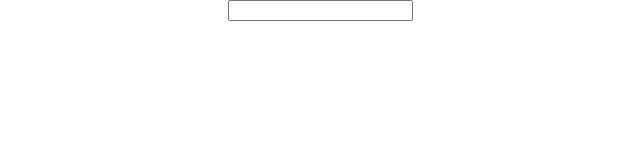
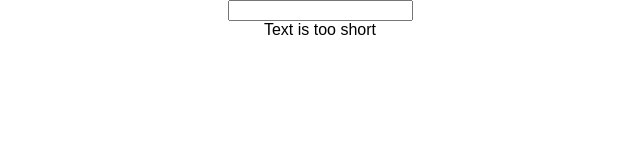
Before and after one commit to ChristianEscobar/lists-and-conditionals, a React (Create React App) app: page / in a window 1280 px wide. Shown: the top 160 px of the page, without its empty margins (320-960 px from the left). Built offline with nearby package versions, Linux system fonts and the light colour scheme.

Commit message:
event handlers and conditional rendering

```diff
--- a/src/App.js
+++ b/src/App.js
@@ -1,12 +1,26 @@
 import React, { Component } from 'react';
 import logo from './logo.svg';
 import './App.css';
+import ValidationComponent from './ValidationComponent/ValidationComponent';
 
 class App extends Component {
+  state = {
+    textLength: 0
+  }
+
+  textLengthChangeHandler = (event) => {
+    this.setState({
+      textLength: event.target.value.length
+    });
+  }
+
   render() {
     return (
       <div className="App">
-        <input type="text" />
+        <input type="text"
+            onChange={event => this.textLengthChangeHandler(event)}
+        />
+        <ValidationComponent textLength={this.state.textLength} />
       </div>
     );
   }
--- a/src/ValidationComponent/ValidationComponent.js
+++ b/src/ValidationComponent/ValidationComponent.js
@@ -0,0 +1,19 @@
+import React from 'react';
+
+const validationComponent = (props) => {
+  let outputMessage = null;
+
+  if (props.textLength < 5) {
+    outputMessage = "Text is too short";
+  } else {
+    outputMessage = "Current text length " + props.textLength;
+  }
+
+  return (
+    <div>
+      {outputMessage}
+    </div>
+  );
+}
+
+export default validationComponent;
```
